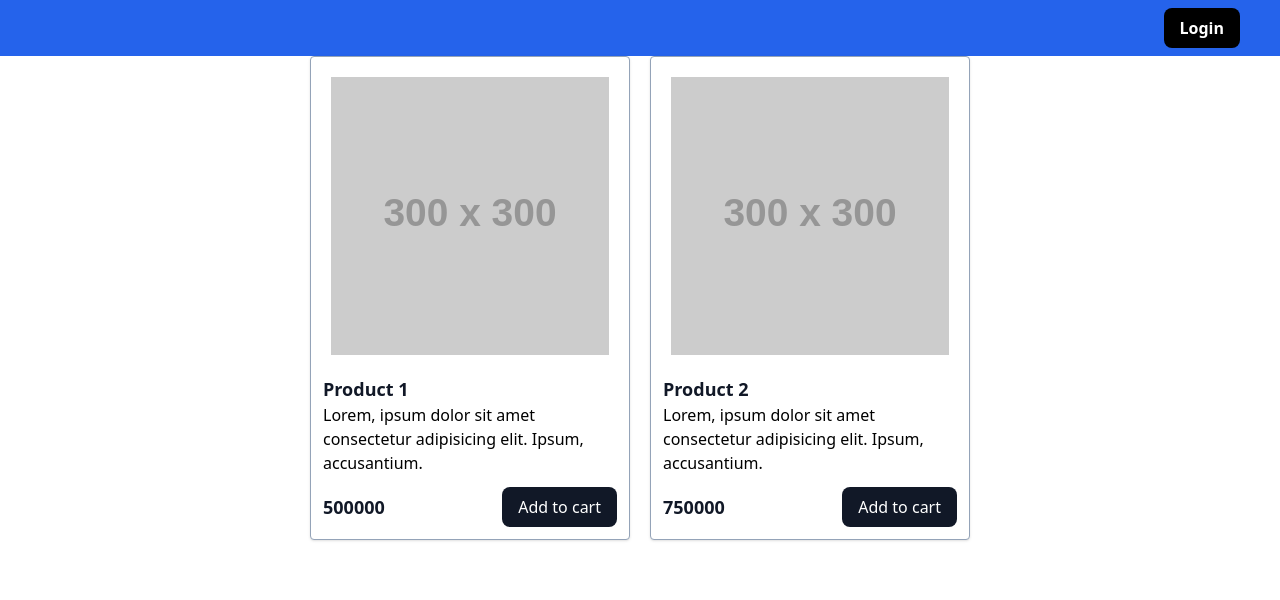
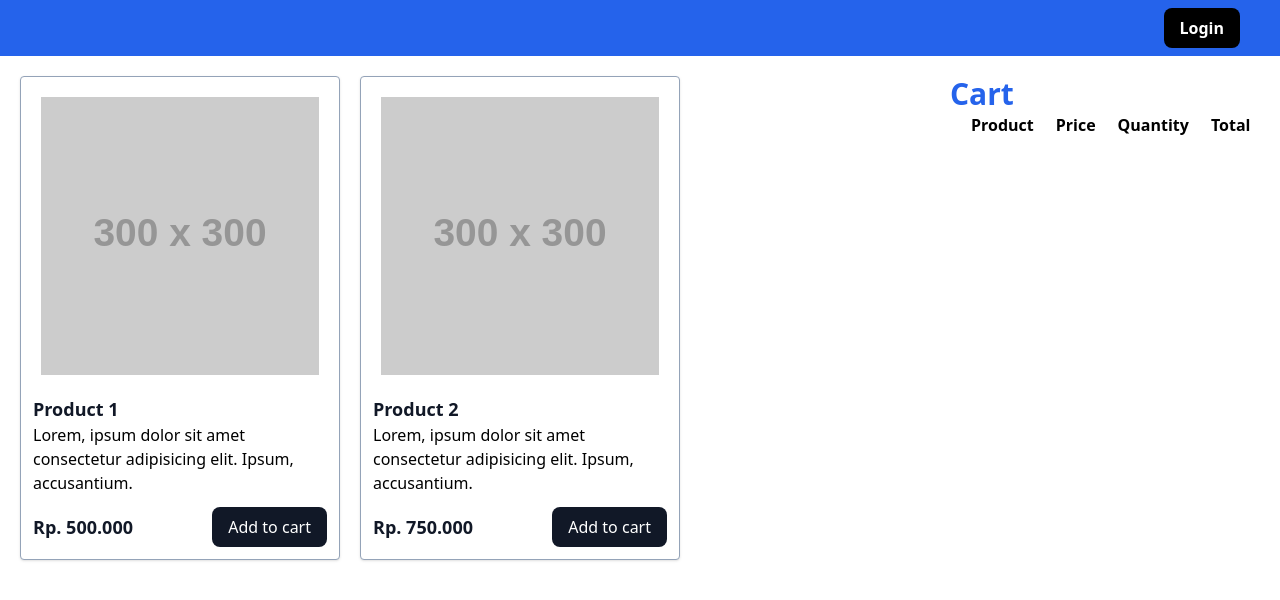
Before and after one commit to samsulpanjul/react-practice-1, a React (Vite) app: page /products in a window 1280 px wide. Shown: the top 600 px of the page. Built offline with nearby package versions, Linux system fonts and the light colour scheme.

Commit message:
useState

```diff
--- a/src/components/fragments/CardProduct.jsx
+++ b/src/components/fragments/CardProduct.jsx
@@ -27,11 +27,13 @@ function Body({ name, children }) {
   );
 }
 
-function Footer({ price }) {
+function Footer({ price, handleAddToCart, id }) {
   return (
     <div className="flex justify-between items-center">
-      <p className="text-gray-900 text-lg font-semibold">{price}</p>
-      <Button classname={"bg-gray-900"}>Add to cart</Button>
+      <p className="text-gray-900 text-lg font-semibold">Rp. {price.toLocaleString("id-ID", { styles: "currency", currency: "IDR" })}</p>
+      <Button classname={"bg-gray-900"} onClick={() => handleAddToCart(id)}>
+        Add to cart
+      </Button>
     </div>
   );
 }
--- a/src/pages/products.jsx
+++ b/src/pages/products.jsx
@@ -1,6 +1,7 @@
 import { Fragment } from "react";
 import CardProduct from "../components/fragments/CardProduct";
 import Button from "../components/elements/button/Button";
+import { useState } from "react";
 
 const products = [
   {
@@ -28,6 +29,16 @@ function handleLogout() {
 const username = localStorage.getItem("username");
 
 function Products() {
+  const [cart, setCart] = useState([]);
+
+  function handleAddToCart(id) {
+    if (cart.find((item) => item.id === id)) {
+      setCart(cart.map((item) => (item.id === id ? { ...item, qty: item.qty + 1 } : item)));
+    } else {
+      setCart([...cart, { id, qty: 1 }]);
+    }
+  }
+
   return (
     <Fragment>
       <div className="flex gap-5 justify-end py-2 bg-blue-600 text-white items-center pr-10">
@@ -40,14 +51,43 @@ function Products() {
           {username ? "Logout" : "Login"}
         </Button>
       </div>
-      <div className="flex justify-center gap-5">
+      <div className="flex justify-center gap-5 p-5">
+        <div className="w-3/4 flex flex-wrap gap-5">
           {products.map((product) => (
             <CardProduct key={product.id}>
               <CardProduct.Header image={product.image} />
               <CardProduct.Body name={product.name}>{product.description}</CardProduct.Body>
-            <CardProduct.Footer price={product.price} />
+              <CardProduct.Footer price={product.price} handleAddToCart={handleAddToCart} id={product.id} />
             </CardProduct>
           ))}
+        </div>
+        <div className="w-1/4">
+          <h1 className="text-3xl font-bold text-blue-600">Cart</h1>
+          <table className="text-left table-auto border-separate border-spacing-x-5">
+            <thead>
+              <tr>
+                <th>Product</th>
+                <th>Price</th>
+                <th>Quantity</th>
+                <th>Total</th>
+              </tr>
+            </thead>
+            <tbody>
+              {cart.map((item) => {
+                const product = products.find((product) => product.id === item.id);
+
+                return (
+                  <tr key={item.id}>
+                    <td>{product.name}</td>
+                    <td>Rp. {product.price.toLocaleString("id-ID", { styles: "currency", currency: "IDR" })}</td>
+                    <td>{item.qty}</td>
+                    <td>Rp. {(item.qty * product.price).toLocaleString("id-ID", { styles: "currency", currency: "IDR" })}</td>
+                  </tr>
+                );
+              })}
+            </tbody>
+          </table>
+        </div>
       </div>
     </Fragment>
   );
```
Lines whose indentation alone changed are shown as unchanged.
